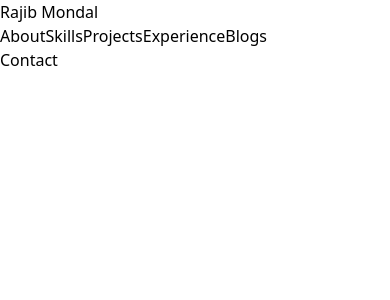
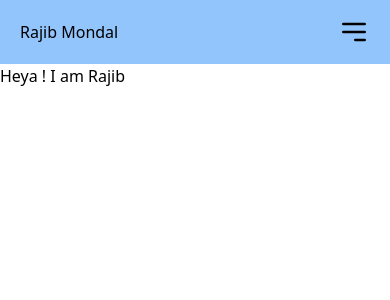
Before and after one commit to mondalraj/rajib-mondal-portfolio, a React (Create React App) app: page / in a window 390 px wide. Shown: the top 300 px of the page. Built offline with nearby package versions, Linux system fonts and the light colour scheme.

Commit message:
Basic Navbar layout created

```diff
--- a/package.json
+++ b/package.json
@@ -4,6 +4,7 @@
   "private": true,
   "dependencies": {
     "@craco/craco": "^6.4.2",
+    "@heroicons/react": "^1.0.5",
     "@testing-library/jest-dom": "^5.15.0",
     "@testing-library/react": "^11.2.7",
     "@testing-library/user-event": "^12.8.3",
--- a/src/App.js
+++ b/src/App.js
@@ -1,9 +1,11 @@
+import Header from "./components/Header";
 import Navbar from "./components/Navbar";
 
 function App() {
   return (
     <div className="App">
       <Navbar />
+      <Header />
     </div>
   );
 }
--- /dev/null
+++ b/src/components/Header.js
@@ -0,0 +1,9 @@
+function Header() {
+    return (
+        <div>
+            Heya ! I am Rajib
+        </div>
+    )
+}
+
+export default Header
--- a/src/components/Navbar.js
+++ b/src/components/Navbar.js
@@ -1,24 +1,87 @@
-function Navbar() {
-    return (
-        <div>
-            <div className="navbar-container">
+import { useState, useEffect } from 'react';
+const Navbar = () => {
+
+    const [menuToggle, setMenuToggle] = useState(false);
+
+    const desktopNavbar = (
+        <div className="bg-blue-300 sticky top-0 left-0 right-0">
+            <div className="p-5 navbar-container max-w-screen-xl mx-auto flex justify-between items-center h-16">
                 <a href="/" className="navbar-logo">
                     <span>Rajib </span>
                     <span>Mondal</span>
                 </a>
-                <div className="navbar-navItems">
-                    <a href="#about">About</a>
+                <div className="navbar-navItems space-x-10">
+                    <a href="#about" >About</a>
                     <a href="#skills">Skills</a>
                     <a href="#projects">Projects</a>
                     <a href="#experience">Experience</a>
-                    <a href="#blogs">Blogs</a>
+                    <a href="#contact" className="navbar-contactButton">
+                        Contact
+                    </a>
                 </div>
-                <a href="#contact" className="navbar-contactButton">
-                    Contact
-                </a>
             </div>
         </div>
     );
+
+    const mobileNavbarItems = (
+        <div className="navbar-navItems mobile-navItems hidden flex-col z-10 bg-red-200 justify-center items-center p-5 space-y-5">
+            <a href="#about" >About</a>
+            <a href="#skills">Skills</a>
+            <a href="#projects">Projects</a>
+            <a href="#experience">Experience</a>
+            <a href="#contact" className="navbar-contactButton">
+                Contact
+            </a>
+        </div>
+    );
+
+    const mobileNavbar = (
+        <>
+            <div className="bg-blue-300 sticky top-0 left-0 right-0">
+                <div className="p-5 navbar-container max-w-screen-xl mx-auto flex justify-between items-center h-16">
+                    <a href="/" className="navbar-logo">
+                        <span>Rajib </span>
+                        <span>Mondal</span>
+                    </a>
+                    <svg xmlns="http://www.w3.org/2000/svg" className="h-8 w-8 cursor-pointer menu-icon" onClick={() => {
+                        const mobileNavItems = document.querySelector('.mobile-navItems');
+                        if (menuToggle) {
+                            mobileNavItems.classList.add("hidden")
+                            mobileNavItems.classList.remove("flex")
+                            setMenuToggle(false)
+                        } else {
+                            mobileNavItems.classList.add("flex")
+                            mobileNavItems.classList.remove("hidden")
+                            setMenuToggle(true)
+                        }
+
+                    }} fill="none" viewBox="0 0 24 24" stroke="currentColor">
+                        <path strokeLinecap="round" strokeLinejoin="round" strokeWidth={2} d="M4 6h16M4 12h16m-7 6h7" />
+                    </svg>
+                </div>
+            </div>
+            {mobileNavbarItems}
+        </>
+    );
+
+    const [screenWidth, setScreenWidth] = useState(window.innerWidth);
+
+    const updateScreenWidth = () => {
+        setScreenWidth(window.innerWidth);
+    }
+
+    useEffect(() => {
+        window.addEventListener('resize', updateScreenWidth);
+        return () => {
+            window.removeEventListener('resize', updateScreenWidth)
+        }
+    }, [])
+
+    if (screenWidth > 768) {
+        return desktopNavbar;
+    } else {
+        return mobileNavbar;
+    }
 }
 
 export default Navbar;
```
Also changed, not shown: 1 other file (tests, documents, lock files or other folders).
